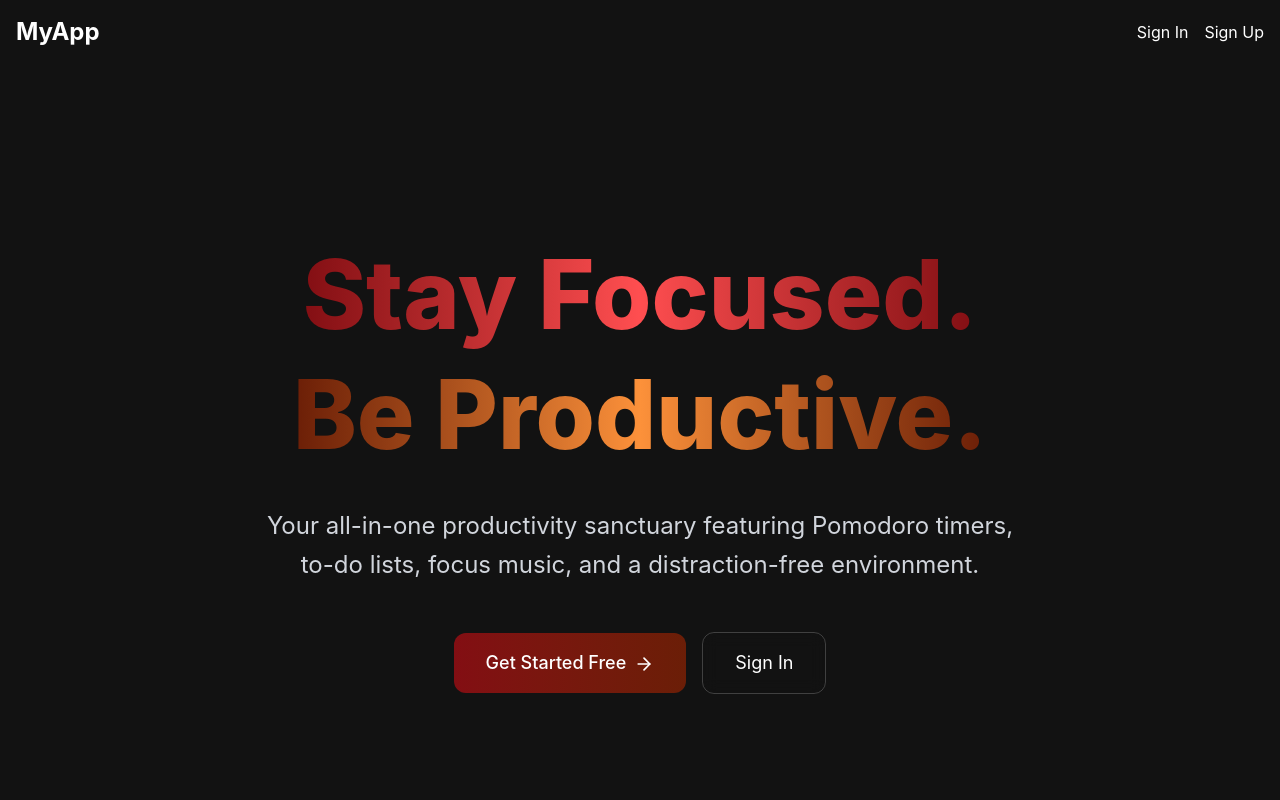
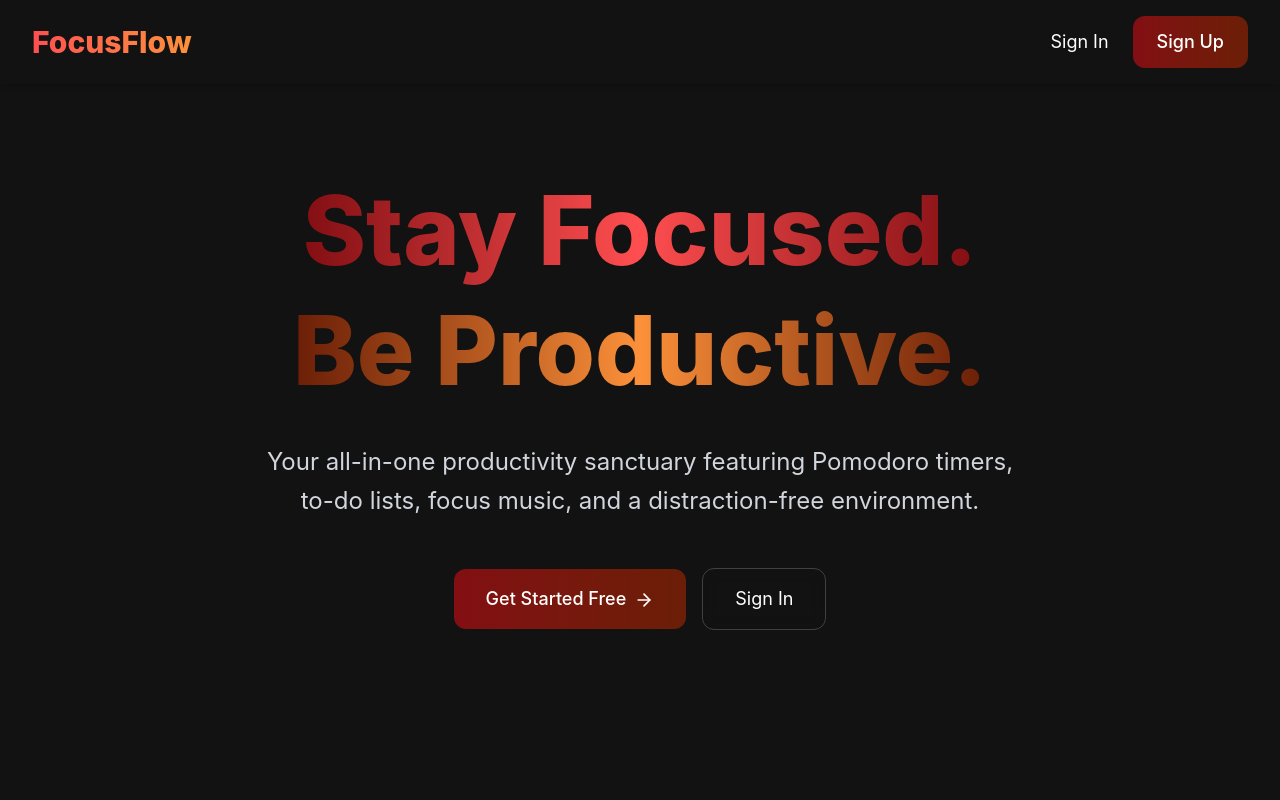
Before and after one commit to JihedSaad001/FocusFlow, a React (Vite) app in the folder User/Focusflow/: page / in a window 1280 px wide. Shown: the top 800 px of the page. Built offline with nearby package versions, Linux system fonts and the light colour scheme.

Commit message:
nav bar updated

```diff
--- a/User/Focusflow/src/components/MainMenu.tsx
+++ b/User/Focusflow/src/components/MainMenu.tsx
@@ -148,9 +148,7 @@ const LandingPage = () => {
                 Help
               </a>
             </div>
-            <div className="text-gray-400">
-              © {new Date().getFullYear()} FocusSpace
-            </div>
+            <div></div>
           </div>
         </div>
       </footer>
--- a/User/Focusflow/src/components/Navbar.tsx
+++ b/User/Focusflow/src/components/Navbar.tsx
@@ -1,5 +1,6 @@
 import { useState, useEffect, useRef } from "react";
 import { Link, useNavigate } from "react-router-dom";
+
 const defaultProfilePic =
   "https://qhedchvmvmuflflstcwx.supabase.co/storage/v1/object/public/profile-pictures//image_2025-02-08_215223222.png"; // ✅ Default Profile Pic
 
@@ -15,17 +16,14 @@ const Navbar = () => {
   // ✅ Fetch user data from localStorage on page load
   useEffect(() => {
     const storedUser = localStorage.getItem("user");
-
-    if (storedUser) {
-      setUser(JSON.parse(storedUser));
-    }
+    if (storedUser) setUser(JSON.parse(storedUser));
   }, []);
 
   // ✅ Listen for localStorage updates (e.g., after profile update)
   useEffect(() => {
     const handleStorageChange = () => {
-      const storedUser = localStorage.getItem("user");
-      setUser(storedUser ? JSON.parse(storedUser) : null);
+      const updatedUser = localStorage.getItem("user");
+      setUser(updatedUser ? JSON.parse(updatedUser) : null);
     };
 
     window.addEventListener("storage", handleStorageChange);
@@ -43,27 +41,10 @@ const Navbar = () => {
       }
     };
 
-    if (dropdownOpen) {
+    if (dropdownOpen)
       document.addEventListener("mousedown", handleClickOutside);
-    }
     return () => document.removeEventListener("mousedown", handleClickOutside);
   }, [dropdownOpen]);
-  useEffect(() => {
-    const storedUser = localStorage.getItem("user");
-    if (storedUser) {
-      setUser(JSON.parse(storedUser));
-    }
-
-    const handleStorageChange = () => {
-      const updatedUser = localStorage.getItem("user");
-      if (updatedUser) {
-        setUser(JSON.parse(updatedUser));
-      }
-    };
-
-    window.addEventListener("storage", handleStorageChange);
-    return () => window.removeEventListener("storage", handleStorageChange);
-  }, []);
 
   // ✅ Logout & clear user from localStorage
   const handleLogout = () => {
@@ -73,51 +54,62 @@ const Navbar = () => {
   };
 
   return (
-    <nav className="bg-[#121212] p-4 flex justify-between items-center text-white">
-      <Link to="/" className="text-2xl font-bold">
-        MyApp
+    <nav className="bg-[#121212] px-8 py-4 flex justify-between items-center text-white shadow-md fixed top-0 left-0 w-full z-50">
+      {/* Left: Logo */}
+      <Link
+        to="/"
+        className="text-3xl font-extrabold bg-gradient-to-r from-[#ff4e50] to-[#fc913a] text-transparent bg-clip-text"
+      >
+        FocusFlow
       </Link>
 
-      <div className="relative" ref={dropdownRef}>
-        {user ? (
-          <div>
+      {/* Right: Navigation & Profile */}
+      <div className="flex items-center space-x-6">
+        {!user ? (
+          <>
+            <Link
+              to="/signin"
+              className="text-white text-lg hover:text-gray-300 transition"
+            >
+              Sign In
+            </Link>
+            <Link
+              to="/signup"
+              className="px-6 py-3 text-lg font-medium bg-gradient-to-r from-[#830E13] to-[#6B1E07] rounded-xl hover:opacity-90 transition-all duration-300 ease-out hover:scale-105"
+            >
+              Sign Up
+            </Link>
+          </>
+        ) : (
+          <div className="relative" ref={dropdownRef}>
             <button
-              className="flex items-center space-x-2 text-white"
+              className="flex items-center space-x-2"
               onClick={() => setDropdownOpen(!dropdownOpen)}
             >
               <img
                 src={user.profilePic || defaultProfilePic}
                 alt="Profile"
-                className="w-8 h-8 rounded-full border border-gray-500"
+                className="w-10 h-10 rounded-full border-2 border-gray-500 shadow-md hover:scale-110 transition"
               />
-              <span>{user.username}</span>
+              <span className="text-lg font-semibold">{user.username}</span>
             </button>
 
             {dropdownOpen && (
               <div className="absolute right-0 mt-2 w-48 bg-[#1E1E1E] border border-gray-700 rounded-lg shadow-lg">
                 <button
-                  className="block px-4 py-2 text-white hover:bg-gray-700 w-full text-left"
+                  className="block px-4 py-2 text-white hover:bg-gray-700 w-full text-left transition"
                   onClick={() => navigate("/profile")}
                 >
                   Profile Settings
                 </button>
                 <button
-                  className="block px-4 py-2 text-white hover:bg-gray-700 w-full text-left"
+                  className="block px-4 py-2 text-white hover:bg-gray-700 w-full text-left transition"
                   onClick={handleLogout}
                 >
                   Logout
                 </button>
               </div>
             )}
-          </div>
-        ) : (
-          <div className="space-x-4">
-            <Link to="/signin" className="text-white hover:text-gray-400">
-              Sign In
-            </Link>
-            <Link to="/signup" className="text-white hover:text-gray-400">
-              Sign Up
-            </Link>
           </div>
         )}
       </div>
```
